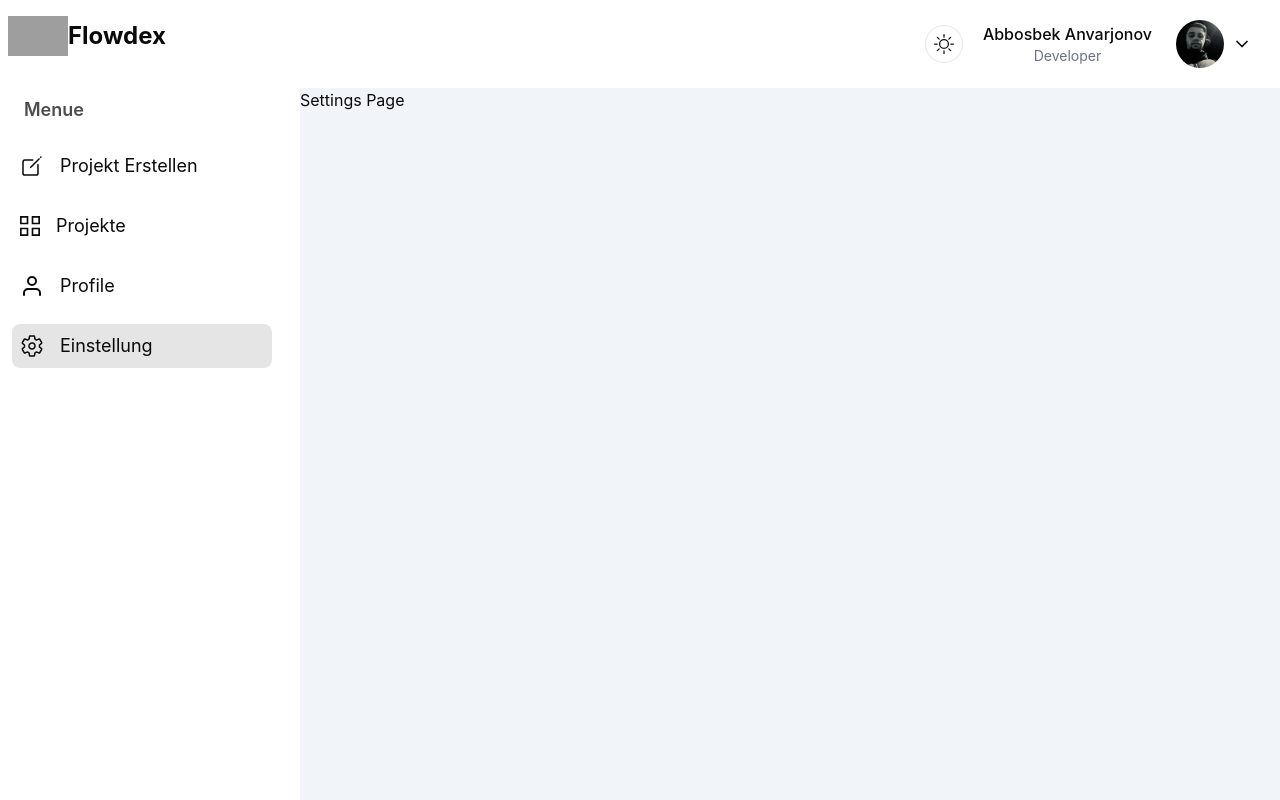
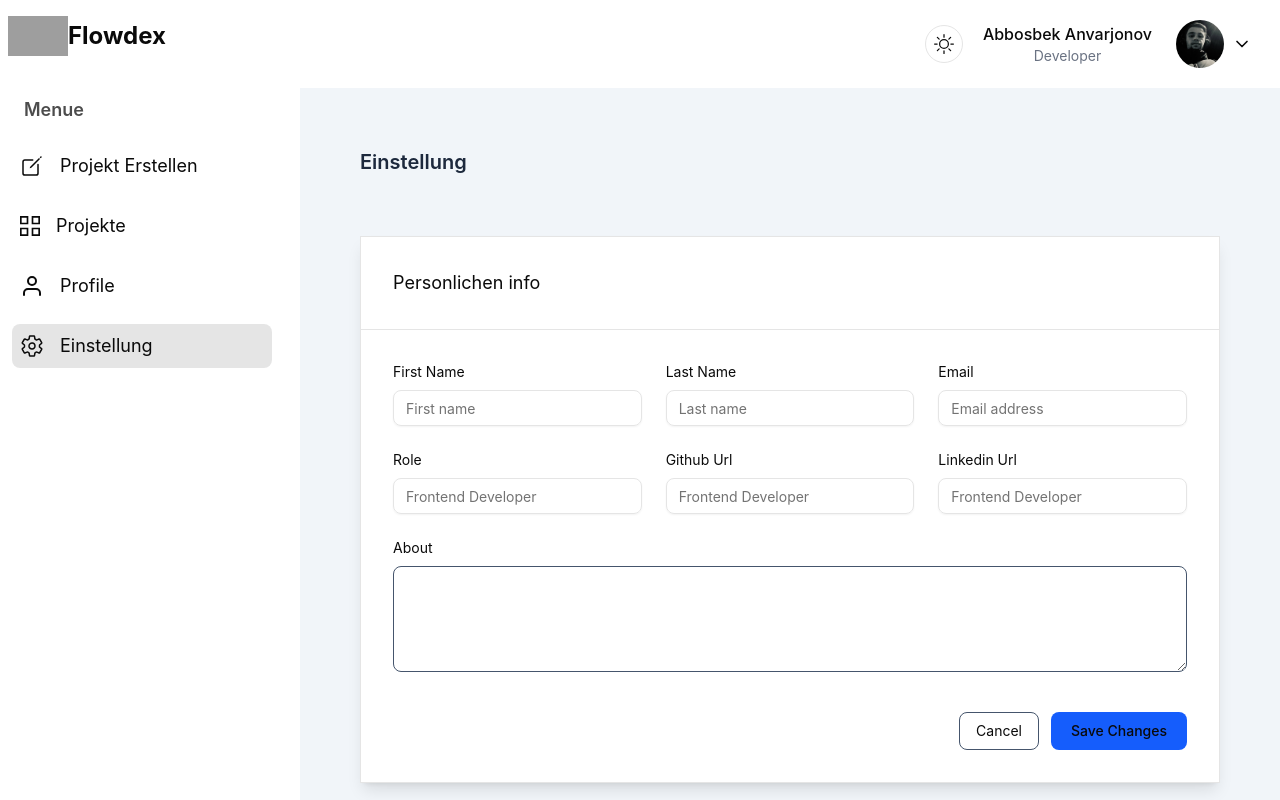
Before and after one commit to abbosaliy/Flowdex, a React (Vite) app: page /user/settings in a window 1280 px wide. Built offline with nearby package versions, Linux system fonts and the light colour scheme; no server answers; grey boxes are pictures that could not be loaded.

Commit message:
add setting UI

```diff
--- a/package.json
+++ b/package.json
@@ -38,7 +38,7 @@
     "eslint-plugin-react-refresh": "^0.4.24",
     "globals": "^16.5.0",
     "postcss": "^8.5.6",
-    "prettier": "^3.7.4",
+    "prettier": "3.7.4",
     "prettier-plugin-tailwindcss": "^0.7.2",
     "supabase": "^2.67.3",
     "tailwindcss": "^4.1.18",
--- a/src/features/userDashboard/header/userDropdown.tsx
+++ b/src/features/userDashboard/header/userDropdown.tsx
@@ -10,26 +10,22 @@ function UserDropdown() {
       <div className="relative">
         <button
           onClick={() => setOpen(!open)}
-          className="flex items-center gap-2  p-1 cursor-pointer"
+          className="flex cursor-pointer items-center gap-2 p-1"
         >
           <img
             src="/images/user.jpg"
             alt="user"
             className="h-12 w-12 rounded-full object-cover"
           />
-          <FiChevronDown
-            className={`h-5 w-5 transition-transform ${
-              open ? "rotate-180" : ""
-            }`}
-          />
+          <FiChevronDown className={`h-5 w-5 transition-transform ${open ? "rotate-180" : ""}`} />
         </button>
 
         {open && (
-          <div className="absolute flex flex-col gap-4  p-4 right-0 mt-2 w-55 h-50 rounded-md bg-white shadow-lg dark:bg-slate-800 z-50">
+          <div className="absolute right-0 z-50 mt-2 flex h-50 w-55 flex-col gap-4 rounded-md bg-white p-4 shadow-lg dark:bg-slate-800">
             <NavLink
               to="profile"
               onClick={() => setOpen(false)}
-              className="flex items-center gap-2 px-4 py-2 rounded-md text-md  hover:bg-black/10 dark:hover:bg-slate-700"
+              className="text-md flex items-center gap-2 rounded-md px-4 py-2 hover:bg-black/10 dark:hover:bg-slate-700"
             >
               <FiUser />
               Profil
@@ -38,18 +34,18 @@ function UserDropdown() {
             <NavLink
               to="settings"
               onClick={() => setOpen(false)}
-              className="flex items-center gap-2 px-4 py-2 rounded-md  text-md hover:bg-black/10 dark:hover:bg-slate-700"
+              className="text-md flex items-center gap-2 rounded-md px-4 py-2 hover:bg-black/10 dark:hover:bg-slate-700"
             >
               <IoSettingsOutline />
-            Einstellung
+              Einstellung
             </NavLink>
 
             <button
               onClick={() => setOpen(false)}
-              className="flex w-full items-center cursor-pointer gap-2 px-4 py-2 rounded-md text-mdhover:bg-red-50    dark:hover:bg-slate-700"
+              className="text-mdhover:bg-red-50 flex w-full cursor-pointer items-center gap-2 rounded-md px-4 py-2 dark:hover:bg-slate-700"
             >
               <FiLogOut />
-             Ausloggen
+              Ausloggen
             </button>
           </div>
         )}
--- a/src/features/userDashboard/profile/Profile.tsx
+++ b/src/features/userDashboard/profile/Profile.tsx
@@ -1,5 +1,80 @@
+import { useState } from "react";
+import { FaGithub, FaLinkedin } from "react-icons/fa";
+import { FiCamera } from "react-icons/fi";
 function Profile() {
-    return <div>Profile Page</div>;
+  const [avatar, setAvatar] = useState(null);
+  const [cover, setCover] = useState(null);
+
+  return (
+    <div>
+      <h2 className="m-15 mb-2 text-xl font-semibold text-slate-800 dark:text-slate-100">Profile</h2>
+
+      <div className="m-15 overflow-hidden shadow-lg dark:bg-slate-800">
+        <div className="relative h-55 w-full">
+          <img
+            src={cover || "/images/software.jpg"}
+            alt="cover"
+            className="h-full w-full object-cover"
+          />
+
+          <label className="absolute right-2 bottom-2 flex h-9 w-9 cursor-pointer items-center justify-center rounded-full bg-white/60 dark:bg-black/60">
+            <FiCamera className="h-5 w-5" />
+
+            <input
+              type="file"
+              accept="image/*"
+              hidden
+            />
+          </label>
+
+          <div className="absolute -bottom-12 left-1/2 -translate-x-1/2">
+            <div className="relative">
+              <img
+                src={avatar || "/images/user.jpg"}
+                alt="avatar"
+                className="h-35 w-35 rounded-full border-4 object-cover dark:border-slate-800"
+              />
+
+              <label className="absolute right-0 bottom-0 flex h-8 w-8 cursor-pointer items-center justify-center rounded-full bg-white/60 dark:bg-black/60">
+                <FiCamera className="h-4 w-4" />
+                <input
+                  type="file"
+                  accept="image/*"
+                  hidden
+                />
+              </label>
+            </div>
+          </div>
+        </div>
+
+        <div className="pt-16 pb-6 text-center">
+          <h3 className="text-xl font-semibold">Abbosbek Anvarjonov</h3>
+          <p className="text-sm text-gray-400">Frontend Developer</p>
+        </div>
+
+        <div className="flex flex-col items-center border-t px-6 py-4 dark:border-white/10">
+          <h4 className="mb-2 text-sm font-semibold uppercase">Über mich</h4>
+          <p className="dark: text-sm leading-relaxed">
+            Lorem ipsum dolor sit amet consectetur adipisicing elit. Ipsum vero praesentium enim, doloribus fugiat possimus? Accusamus amet, soluta
+            veniam ex officia eligendi dolores quisquam dolorem ipsa at facere veritatis pariatur! Lorem ipsum dolor sit amet consectetur adipisicing
+            elit. Ipsum vero praesentium enim, doloribus fugiat possimus? Accusamus amet, soluta veniam ex officia eligendi dolores quisquam dolorem
+            ipsa at facere veritatis pariatur!
+          </p>
+          <div className="mt-4 flex flex-col items-center gap-2">
+            <h4 className="text-sm font-semibold uppercase"> Follow me</h4>
+            <div className="flex items-center gap-2">
+              <a href="#">
+                <FaGithub className="h-5 w-5" />
+              </a>
+              <a href="#">
+                <FaLinkedin className="h-5 w-5" />
+              </a>
+            </div>
+          </div>
+        </div>
+      </div>
+    </div>
+  );
 }
 
 export default Profile;
--- a/src/features/userDashboard/profile/Settings.tsx
+++ b/src/features/userDashboard/profile/Settings.tsx
@@ -1,4 +1,77 @@
- function Settings() {
-     return <div>Settings Page</div>;
- }
-    export default Settings;
+import { Input } from "../../../components/ui/input";
+
+function Settings() {
+  return (
+    <div>
+      <h2 className="m-15 mb-2 text-xl font-semibold text-slate-800 dark:text-slate-100">Einstellung</h2>
+
+      <div className="m-15 overflow-hidden border bg-white shadow-lg dark:bg-slate-800">
+        <div className="p-8">
+          <h3 className="text-lg">Personlichen info</h3>
+        </div>
+
+        <div className="bodark:rder-gray-300 border-t dark:border-slate-700"></div>
+
+        <div className="p-8">
+          <div className="flex flex-col gap-6">
+            <div className="grid grid-cols-1 gap-6 md:grid-cols-3">
+              <div className="flex flex-col gap-2">
+                <p className="text-sm dark:text-gray-300">First Name</p>
+                <Input placeholder="First name" />
+              </div>
+              <div className="flex flex-col gap-2">
+                <p className="text-sm dark:text-gray-300">Last Name</p>
+                <Input placeholder="Last name" />
+              </div>
+              <div className="flex flex-col gap-2">
+                <p className="text-sm dark:text-gray-300">Email</p>
+                <Input
+                  type="email"
+                  placeholder="Email address"
+                />
+              </div>
+              <div className="flex flex-col gap-2">
+                <p className="text-sm dark:text-gray-300">Role</p>
+                <Input placeholder="Frontend Developer" />
+              </div>
+              <div className="flex flex-col gap-2">
+                <p className="text-sm dark:text-gray-300">Github Url</p>
+                <Input placeholder="Frontend Developer" />
+              </div>
+              <div className="flex flex-col gap-2">
+                <p className="text-sm dark:text-gray-300">Linkedin Url</p>
+                <Input placeholder="Frontend Developer" />
+              </div>
+            </div>
+            <div className="flex flex-col gap-2">
+              <p className="text-sm dark:text-gray-300">About</p>
+              <textarea
+                rows={4}
+                placeholder="Write something about yourself..."
+                className="rounded-md border border-slate-600 bg-transparent p-3 text-sm text-white outline-none focus:border-blue-500"
+              />
+            </div>
+
+            {/* Buttons */}
+            <div className="flex justify-end gap-3 pt-4">
+              <button
+                type="button"
+                className="rounded-md border border-slate-600 px-4 py-2 text-sm hover:bg-slate-700"
+              >
+                Cancel
+              </button>
+
+              <button
+                type="submit"
+                className="rounded-md bg-blue-600 px-5 py-2 text-sm font-medium hover:bg-blue-700"
+              >
+                Save Changes
+              </button>
+            </div>
+          </div>
+        </div>
+      </div>
+    </div>
+  );
+}
+export default Settings;
--- a/src/features/userDashboard/seidbar/userSeidbar.tsx
+++ b/src/features/userDashboard/seidbar/userSeidbar.tsx
@@ -1,4 +1,3 @@
-
 import { GoArrowLeft } from "react-icons/go";
 import { FiUser } from "react-icons/fi";
 import { GrProjects } from "react-icons/gr";
@@ -8,11 +7,11 @@ import { NavLink } from "react-router";
 function UserSeidbar({ open, setOpen }: { open: boolean; setOpen: (open: boolean) => void }) {
   return (
     <div
-      className={`z-50 left-0 flex h-full w-75 flex-col bg-white p-4 duration-300 dark:bg-slate-800 ${
+      className={`left-0 z-50 flex h-full w-75 flex-col bg-white p-4 duration-300 dark:bg-slate-800 ${
         open ? "translate-x-0" : "-translate-x-full"
       } fixed top-0 left-0 lg:static lg:translate-x-0`}
     >
-      <div className="-ml-2 mb-10 flex w-full items-center justify-between">
+      <div className="mb-10 -ml-2 flex w-full items-center justify-between">
         <div className="flex items-center">
           <img
             src="/images/logo.png"
@@ -28,35 +27,50 @@ function UserSeidbar({ open, setOpen }: { open: boolean; setOpen: (open: boolean
           <GoArrowLeft className="h-8 w-8" />
         </button>
       </div>
-      <div className="flex  flex-col items-start ml-2 gap-5">
-        <h3 className="text-lg font-semibold text-black/70 dark:text-slate-300 ">Menue</h3>
-        <ul className="w-full flex flex-col -ml-3 gap-4">
-
-        <NavLink to="projekt-erstellen"
-        onClick={()=> setOpen(false)}
-        className={({ isActive }) =>`flex items-center gap-4 text-lg hover:bg-black/10 dark:hover:bg-slate-700  duration-300 p-2 rounded-md dark:text-slate-100 ${isActive ? 'bg-black/10 dark:bg-slate-700 ' : ''}`}>
-        <IoCreateOutline  className="h-6 w-6"/>
+      <div className="ml-2 flex flex-col items-start gap-5">
+        <h3 className="text-lg font-semibold text-black/70 dark:text-slate-300">Menue</h3>
+        <ul className="-ml-3 flex w-full flex-col gap-4">
+          <NavLink
+            to="projekt-erstellen"
+            onClick={() => setOpen(false)}
+            className={({ isActive }) =>
+              `flex items-center gap-4 rounded-md p-2 text-lg duration-300 hover:bg-black/10 dark:text-slate-100 dark:hover:bg-slate-700 ${isActive ? "bg-black/10 dark:bg-slate-700" : ""}`
+            }
+          >
+            <IoCreateOutline className="h-6 w-6" />
             Projekt Erstellen
           </NavLink>
 
-         <NavLink to="projekts"
-          onClick={()=> setOpen(false)}
-          className={({ isActive }) =>`flex items-center gap-4 text-lg hover:bg-black/10 dark:hover:bg-slate-700  duration-300 p-2 rounded-md dark:text-slate-100 ${isActive ? 'bg-black/10 dark:bg-slate-700 ' : ''}`}>
-        <GrProjects className="h-5 w-5"/>
+          <NavLink
+            to="projekts"
+            onClick={() => setOpen(false)}
+            className={({ isActive }) =>
+              `flex items-center gap-4 rounded-md p-2 text-lg duration-300 hover:bg-black/10 dark:text-slate-100 dark:hover:bg-slate-700 ${isActive ? "bg-black/10 dark:bg-slate-700" : ""}`
+            }
+          >
+            <GrProjects className="h-5 w-5" />
             Projekte
           </NavLink>
 
-         <NavLink to="profile"
-          onClick={()=> setOpen(false)}
-         className={({ isActive }) =>`flex items-center gap-4 text-lg hover:bg-black/10 dark:hover:bg-slate-700  duration-300 p-2 rounded-md dark:text-slate-100 ${isActive ? 'bg-black/10 dark:bg-slate-700 ' : ''}`}>
-         <FiUser className="h-6 w-6"/>
+          <NavLink
+            to="profile"
+            onClick={() => setOpen(false)}
+            className={({ isActive }) =>
+              `flex items-center gap-4 rounded-md p-2 text-lg duration-300 hover:bg-black/10 dark:text-slate-100 dark:hover:bg-slate-700 ${isActive ? "bg-black/10 dark:bg-slate-700" : ""}`
+            }
+          >
+            <FiUser className="h-6 w-6" />
             Profile
           </NavLink>
 
-         <NavLink to="settings"
-          onClick={()=> setOpen(false)}
-           className={({ isActive }) =>`flex items-center gap-4 text-lg hover:bg-black/10 dark:hover:bg-slate-700  duration-300 p-2 rounded-md dark:text-slate-100 ${isActive ? 'bg-black/10 dark:bg-slate-700 ' : ''}`}>
-         <IoSettingsOutline className="h-6 w-6"/>
+          <NavLink
+            to="settings"
+            onClick={() => setOpen(false)}
+            className={({ isActive }) =>
+              `flex items-center gap-4 rounded-md p-2 text-lg duration-300 hover:bg-black/10 dark:text-slate-100 dark:hover:bg-slate-700 ${isActive ? "bg-black/10 dark:bg-slate-700" : ""}`
+            }
+          >
+            <IoSettingsOutline className="h-6 w-6" />
             Einstellung
           </NavLink>
         </ul>
```
Also changed, not shown: src/features/userDashboard/header/header.tsx (+4 -4 lines), src/features/userDashboard/userDashboard.tsx (+4 -4 lines), 2 other files (tests, documents, lock files or other folders). Lines whose indentation alone changed are shown as unchanged.
